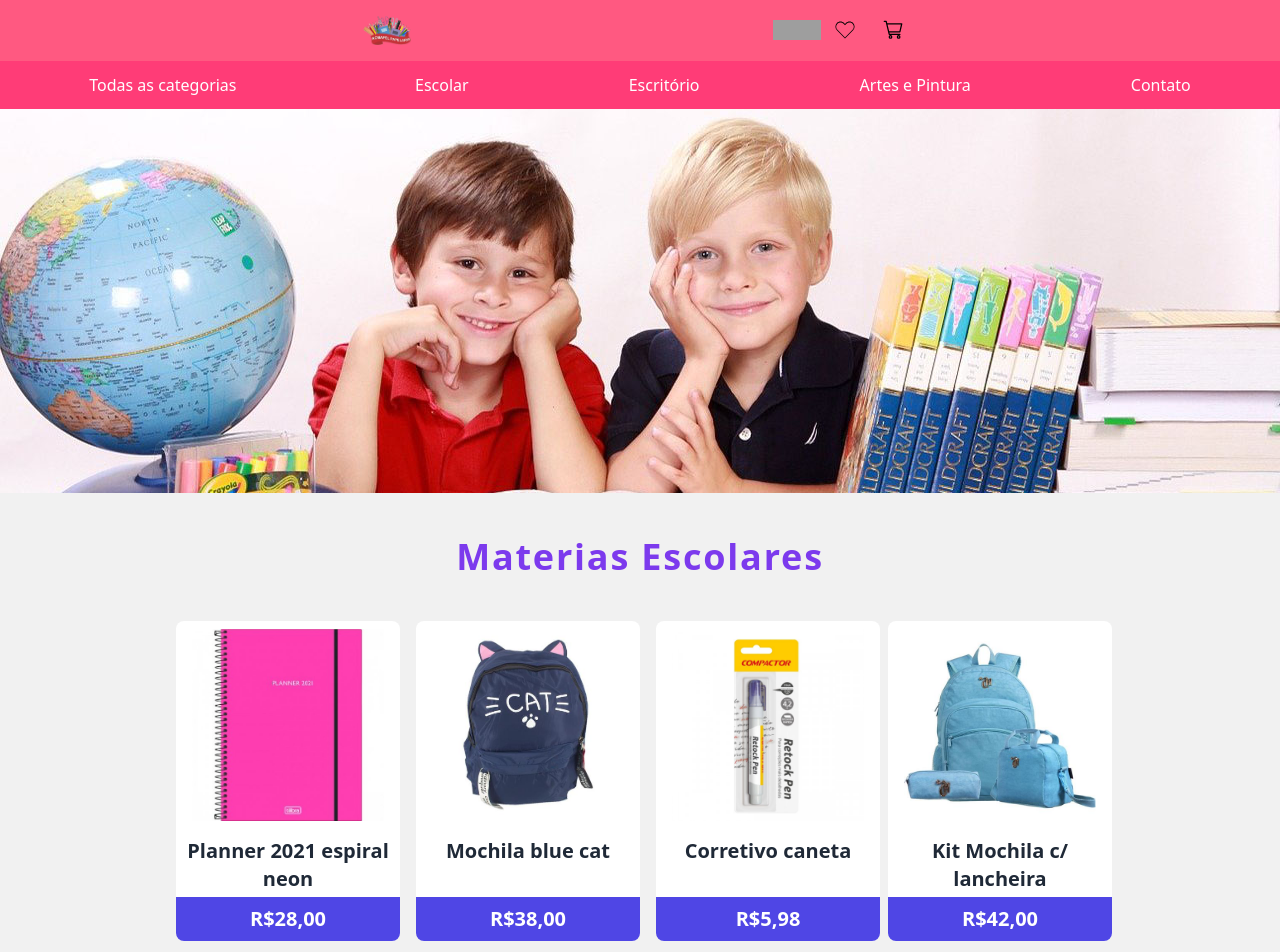
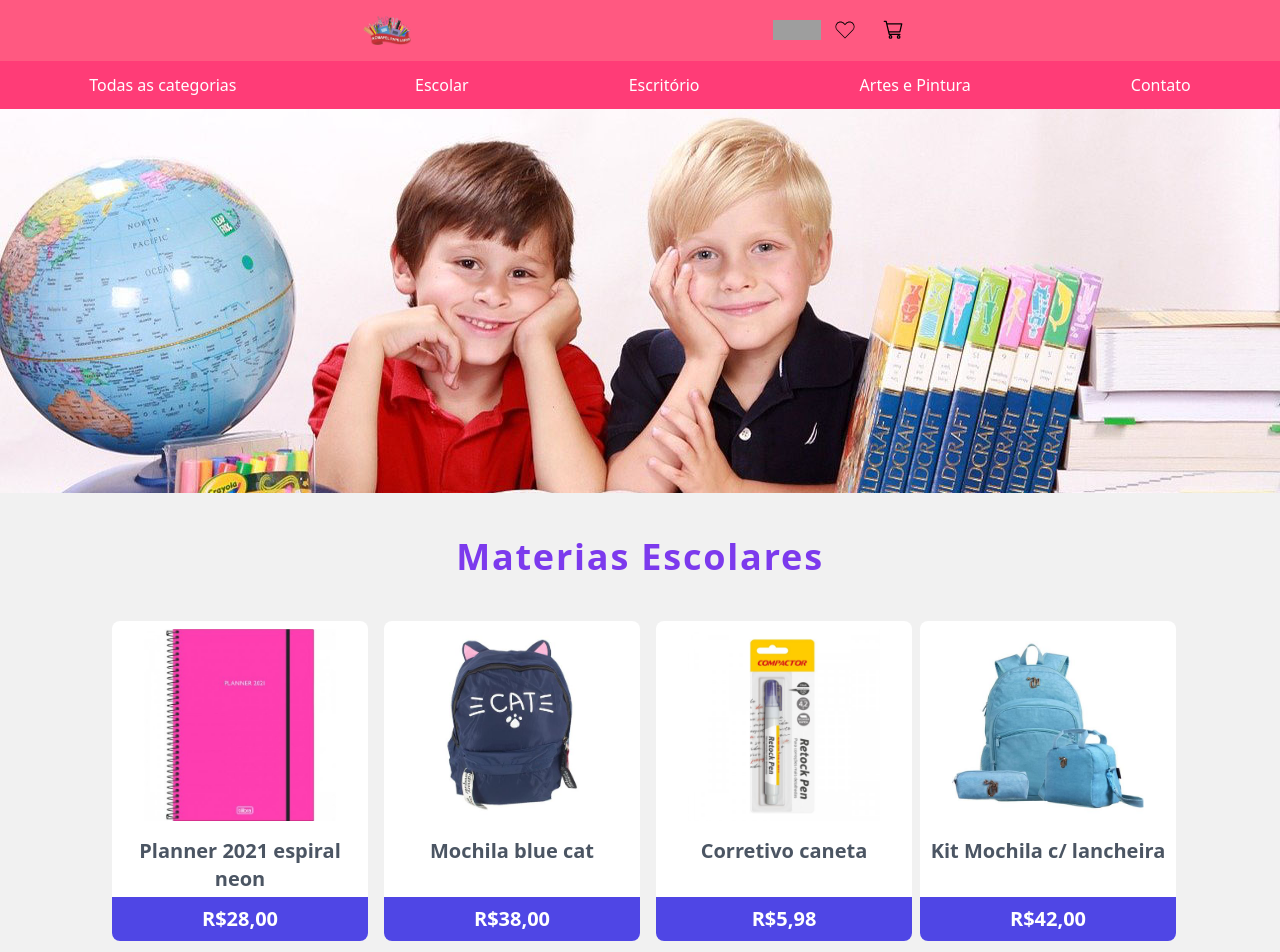
Before and after one commit to cristianebeel/fatec-projeto-integrador-2, a Nuxt app: page /escolar in a window 1280 px wide. Shown: the top 952 px of the page. Built offline with nearby package versions, Linux system fonts and the light colour scheme; grey boxes are pictures that could not be loaded.

Commit message:
Redimensionando card de produtos

```diff
--- a/components/Card-Produto.vue
+++ b/components/Card-Produto.vue
@@ -1,9 +1,9 @@
 <template>
-    <article class="h-56 w-32 bg-white rounded-lg relative text-center py-2 font-bold
-        sm:h-64 sm:w-44 md:h-72 md:w-56 lg:h-80 xl:h-80 2xl:h-96 2xl:w-64">
+    <article class="h-56 w-36 bg-white rounded-lg relative text-center py-2 font-bold
+        sm:h-64 sm:w-44 md:h-72 md:w-60 lg:h-80 xl:h-80 xl:w-64 2xl:h-96 2xl:w-72">
         <img :src="imagem" :alt="titulo" class="object-contain h-32 w-full px-2
             sm:h-36 md:h-40 lg:h-48">
-        <p class="title text-gray-800 px-1.5 py-1 leading-tight
+        <p class="title text-gray-600 px-1.5 py-1 leading-tight
             sm:px-2 sm:py-3 sm:text-sm md:text-base md:py-5
             lg:text-lg lg:py-2 xl:text-xl xl:py-4">{{ titulo }}</p>
         <p class="bg-indigo-600 text-white absolute bottom-0 w-full text-sm py-1.5 rounded-b-lg
```
